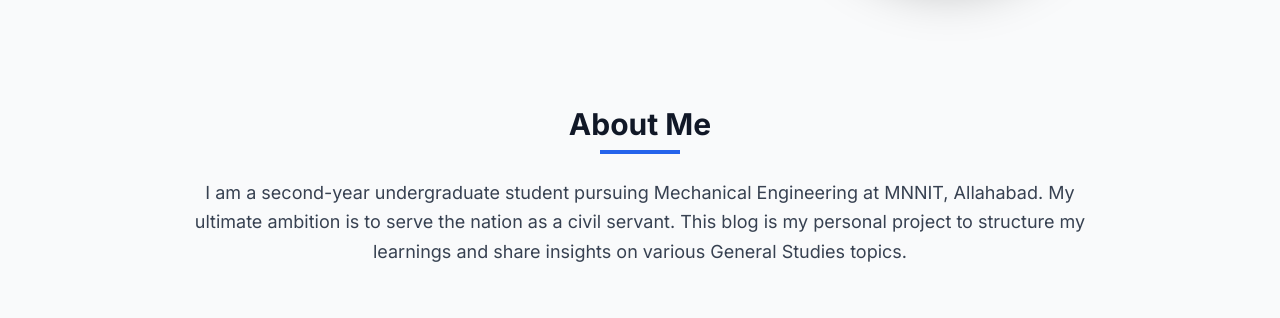
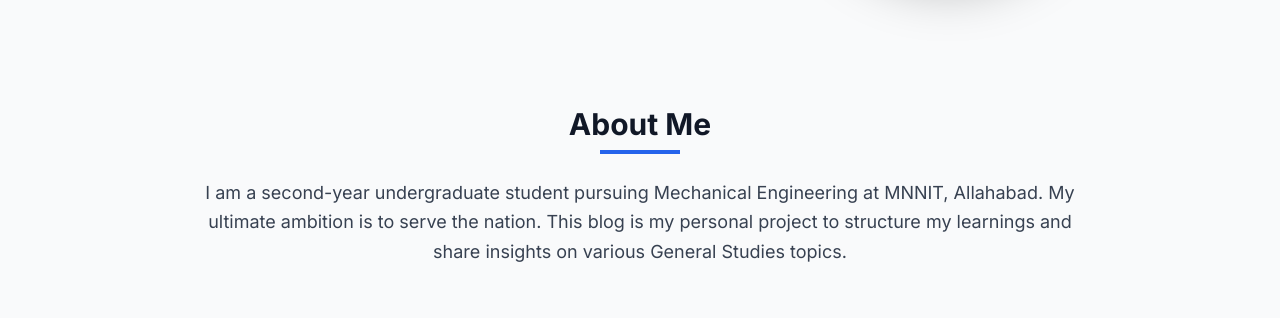
Before and after one commit to pahadi575-coder/pahad575-coder.github.io, a plain HTML site: page index.html in a window 1280 px wide. Shown: the part 482-800 px from the top of the page. Drawn offline with nearby package versions, Linux system fonts and the light colour scheme.

Commit message:
Update index.html

```diff
--- a/index.html
+++ b/index.html
@@ -68,7 +68,7 @@
                 <h2 class="text-3xl font-bold text-gray-900">About Me</h2>
                 <div class="w-20 h-1 bg-blue-600 mx-auto mt-2 mb-6"></div>
                 <p class="text-gray-700 text-lg leading-relaxed">
-                    I am a second-year undergraduate student pursuing Mechanical Engineering at MNNIT, Allahabad. My ultimate ambition is to serve the nation as a civil servant. This blog is my personal project to structure my learnings and share insights on various General Studies topics.
+                    I am a second-year undergraduate student pursuing Mechanical Engineering at MNNIT, Allahabad. My ultimate ambition is to serve the nation. This blog is my personal project to structure my learnings and share insights on various General Studies topics.
                 </p>
             </div>
         </section>
```
